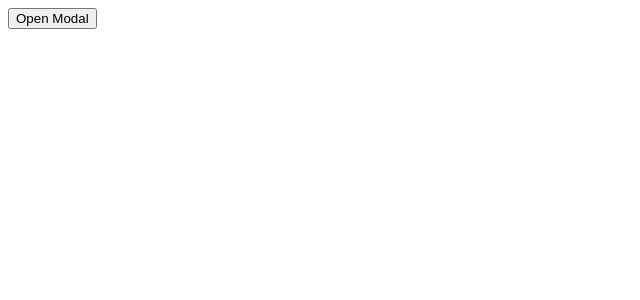
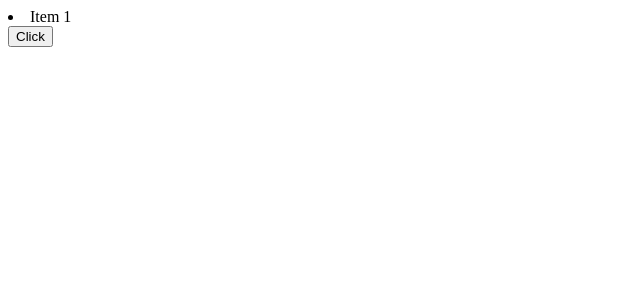
Before and after one commit to Erick-Verissim0/React, a React (Create React App) app: page / in a window 1280 px wide. Shown: the top 300 px of the page, without its empty margins (0-640 px from the left). Built offline with nearby package versions, Linux system fonts and the light colour scheme.

Commit message:
React.strictMode_resolveDobleRender

```diff
--- a/src/App.js
+++ b/src/App.js
@@ -1,14 +1,20 @@
 import React from 'react';
-import Button from './Button';
-import Modal from './Modal';
 
 const App = () => {
-  const [modal, setModal] = React.useState(false);
+  const [count, setCount] = React.useState(1);
+  const [items, setItems] = React.useState(['Item 1']);
+
+  function handleClick() {
+    setCount((count) => count + 1); // poderia fazer como está na linha abaixo
+    setItems([...items, 'Item' + (count + 1)]); // não estou passando a const como parametro do uma arrow function porque ja estou usando a própria constante dentro
+  }
 
   return (
     <div>
-      <Modal modal={modal} setModal={setModal} />
-      <Button setModal={setModal} />
+      {items.map((item) => (
+        <li key={item}>{item}</li>
+      ))}
+      <button onClick={handleClick}>Click</button>
     </div>
   );
 };
--- a/src/Button.js
+++ /dev/null
@@ -1,7 +0,0 @@
-import React from 'react';
-
-const Button = ({ setModal }) => {
-  return <button onClick={() => setModal(true)}>Open Modal</button>;
-};
-
-export default Button;
--- a/src/Modal.js
+++ /dev/null
@@ -1,14 +0,0 @@
-import React from 'react';
-
-const Modal = ({ modal, setModal }) => {
-  if (modal === true)
-    return (
-      <div>
-        Isso é um modal
-        <button onClick={() => setModal(false)}>Close Modal</button>
-      </div>
-    );
-  return null;
-};
-
-export default Modal;
```
